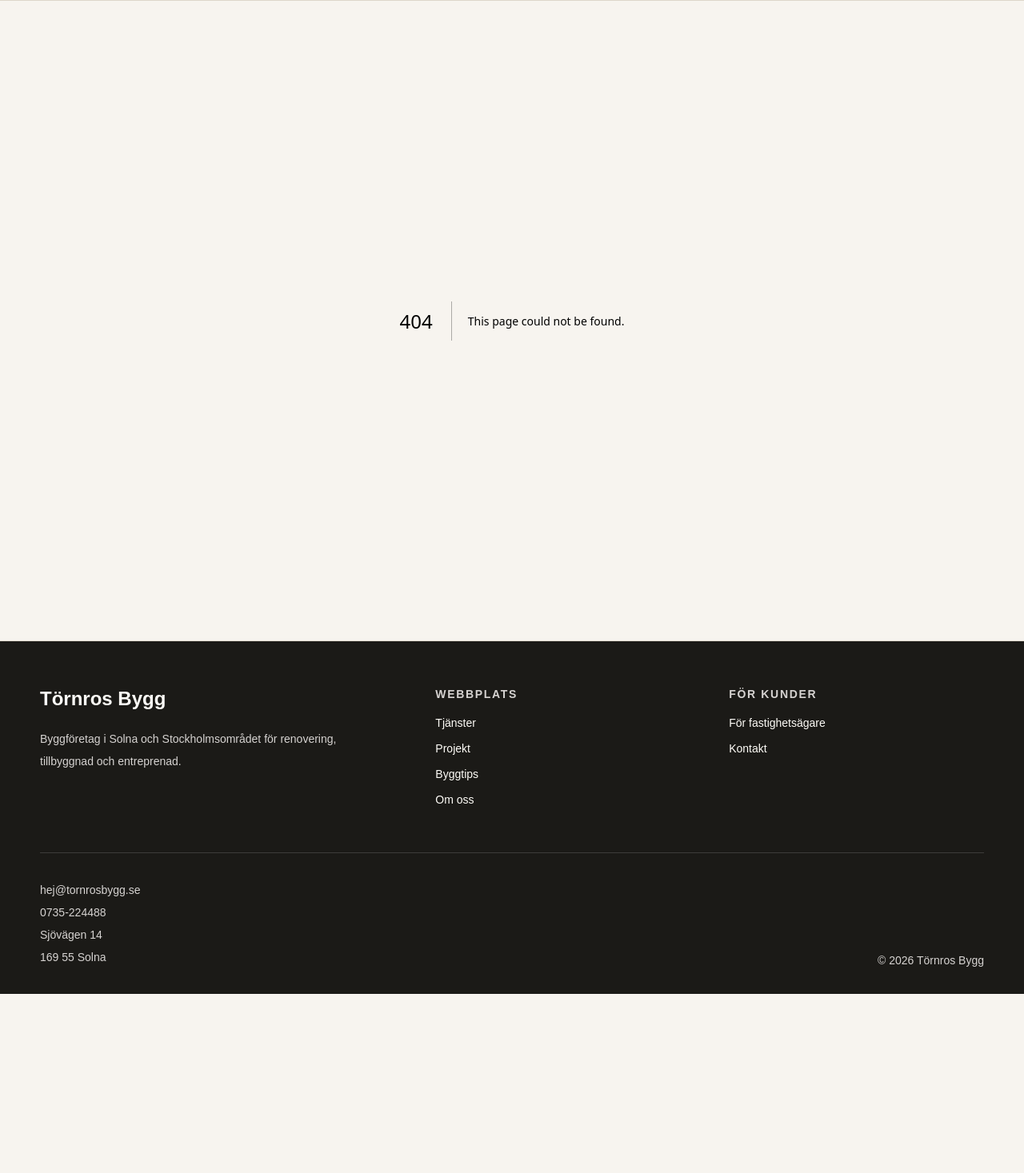
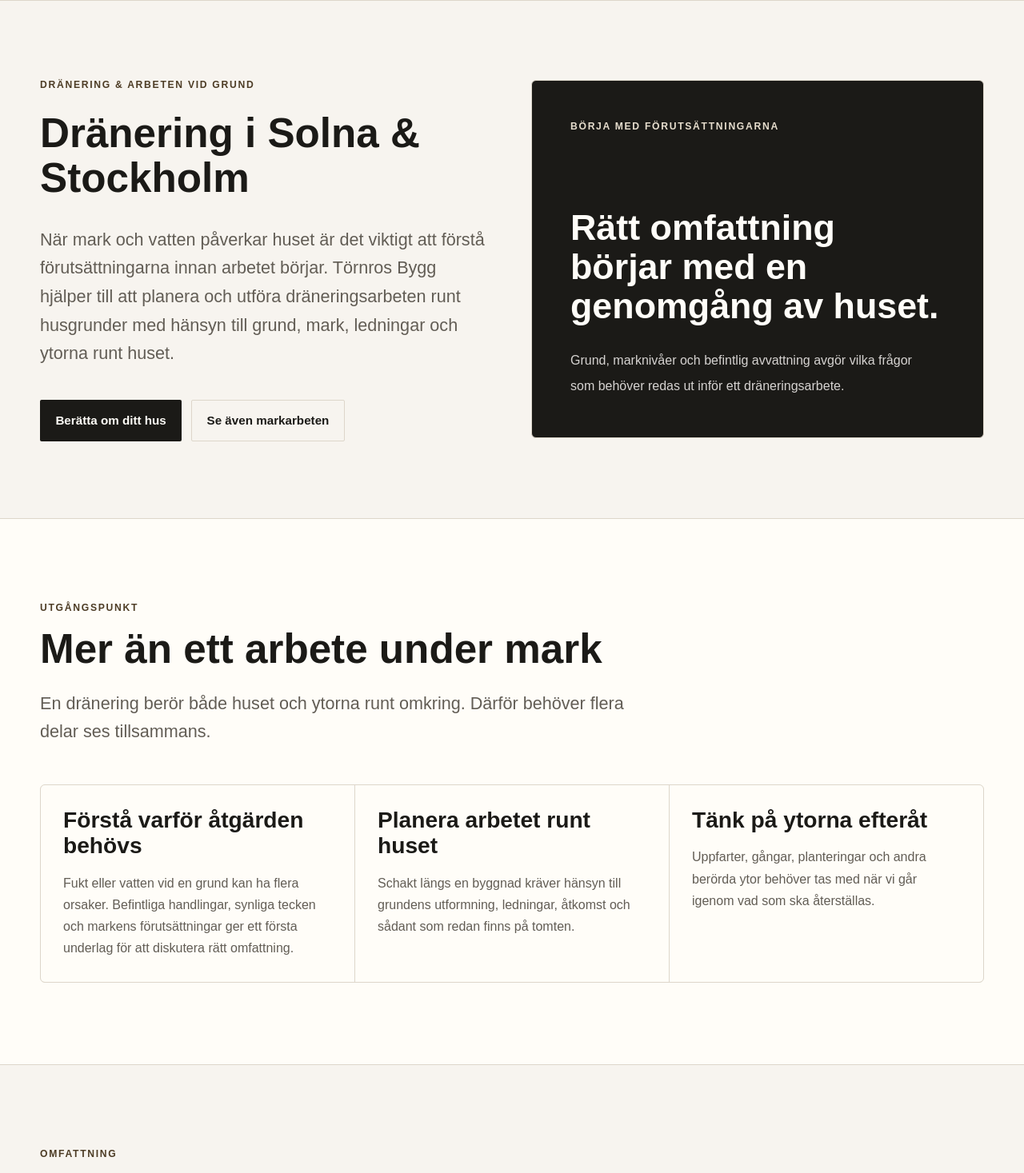
Before and after one commit to tornrosdaniel-cell/tornrosbygg-web, a Next.js app: page /tjanster/dranering in a window 1280 px wide. Before the commit this address had no page. Shown: the part 80-1547 px from the top of the page at 80% size. Before the commit the page ends 1323 px from the top, so only its background shows below. Built offline with nearby package versions, Linux system fonts and the light colour scheme.

Commit message:
Add dranering service page

```diff
--- /dev/null
+++ b/src/app/tjanster/dranering/page.tsx
@@ -0,0 +1,88 @@
+import type { Metadata } from "next";
+import Link from "next/link";
+
+export const metadata: Metadata = {
+  title: "Dränering i Solna & Stockholm | Törnros Bygg",
+  description:
+    "Dränering runt husgrunder i Solna och Stockholmsområdet. Läs om platsbesök, förutsättningar, arbetets omfattning och återställning.",
+  alternates: { canonical: "/tjanster/dranering/" },
+};
+
+const topics = [
+  {
+    title: "Förstå varför åtgärden behövs",
+    text: "Fukt eller vatten vid en grund kan ha flera orsaker. Befintliga handlingar, synliga tecken och markens förutsättningar ger ett första underlag för att diskutera rätt omfattning.",
+  },
+  {
+    title: "Planera arbetet runt huset",
+    text: "Schakt längs en byggnad kräver hänsyn till grundens utformning, ledningar, åtkomst och sådant som redan finns på tomten.",
+  },
+  {
+    title: "Tänk på ytorna efteråt",
+    text: "Uppfarter, gångar, planteringar och andra berörda ytor behöver tas med när vi går igenom vad som ska återställas.",
+  },
+];
+
+const scope = [
+  {
+    title: "Grundens utformning",
+    text: "Hur huset är byggt påverkar vilka delar som går att komma åt och hur arbetet vid grundmuren behöver planeras.",
+  },
+  {
+    title: "Befintlig avvattning",
+    text: "Vi går igenom vad som är känt om dränering, dagvatten och anslutningar innan en lösning och avgränsning bestäms.",
+  },
+  {
+    title: "Schakt och borttransport",
+    text: "Markmaterial, djup och utrymme för maskiner påverkar utförande, logistik och hur mycket material som behöver hanteras.",
+  },
+  {
+    title: "Återställning av tomten",
+    text: "Vi tydliggör vilka markytor och anläggningar som ingår i återställningen efter schaktarbetet.",
+  },
+];
+
+const steps = [
+  { number: "01", title: "Gå igenom situationen", text: "Du beskriver problemen och visar eventuella underlag om hus, grund och befintliga markarbeten." },
+  { number: "02", title: "Bedöm platsen", text: "Vi tittar på huset, marken, åtkomsten och vilka ytor som skulle påverkas." },
+  { number: "03", title: "Bestäm omfattningen", text: "Vi går igenom föreslagna arbeten, avgränsning och återställning innan arbetet påbörjas." },
+  { number: "04", title: "Utför och följ upp", text: "Arbetet genomförs enligt överenskommen omfattning och förändrade förutsättningar stäms av." },
+];
+
+const faqs = [
+  { question: "Vad kostar en dränering?", answer: "Priset påverkas av husets grund, hur mycket som behöver grävas, markförhållanden, åtkomst, befintliga ledningar och återställning. En offert behöver utgå från det aktuella huset och platsen." },
+  { question: "Hur vet jag om huset behöver dräneras?", answer: "Fukttecken bör undersökas innan en åtgärd bestäms eftersom orsakerna kan skilja sig åt. Vi kan gå igenom de synliga förutsättningarna och diskutera vilka underlag eller ytterligare undersökningar som behövs." },
+  { question: "Måste man gräva runt hela huset?", answer: "Det beror på problemet, grundens utformning och vilken åtgärd som behövs. Omfattningen avgörs efter att huset och tillgängliga underlag har gåtts igenom." },
+  { question: "Vad händer med uppfart och planteringar?", answer: "Ytor som ligger i vägen för schakt påverkas av arbetet. Vi går igenom i förväg vad som behöver tas bort och vad som ska återställas inom uppdraget." },
+];
+
+export default function DraneringPage() {
+  return (
+    <main>
+      <section className="container grid items-center gap-12 py-16 lg:grid-cols-2 lg:py-24">
+        <div>
+          <p className="eyebrow mb-6">Dränering & arbeten vid grund</p>
+          <h1 className="text-[clamp(2.2rem,4vw,4.25rem)] font-bold leading-[1.08]">Dränering i Solna & Stockholm</h1>
+          <p className="body-lg mt-8">När mark och vatten påverkar huset är det viktigt att förstå förutsättningarna innan arbetet börjar. Törnros Bygg hjälper till att planera och utföra dräneringsarbeten runt husgrunder med hänsyn till grund, mark, ledningar och ytorna runt huset.</p>
+          <div className="mt-10 flex flex-col gap-3 sm:flex-row"><Link href="/kontakt" className="button button-primary">Berätta om ditt hus</Link><Link href="/tjanster/markarbeten/" className="button button-secondary">Se även markarbeten</Link></div>
+        </div>
+        <aside className="flex min-h-[28rem] flex-col justify-between rounded-[var(--radius-md)] border border-[var(--color-border)] bg-[var(--color-ink)] p-8 text-[var(--color-surface)] md:p-12">
+          <p className="eyebrow !text-[var(--color-accent-soft)]">Börja med förutsättningarna</p>
+          <div><p className="text-[clamp(2rem,3.5vw,3.5rem)] font-bold leading-[1.1]">Rätt omfattning börjar med en genomgång av huset.</p><p className="mt-7 max-w-md leading-8 text-stone-300">Grund, marknivåer och befintlig avvattning avgör vilka frågor som behöver redas ut inför ett dräneringsarbete.</p></div>
+        </aside>
+      </section>
+
+      <section className="section border-y border-[var(--color-border)] bg-[var(--color-surface)]"><div className="container"><div className="max-w-3xl"><p className="eyebrow mb-4">Utgångspunkt</p><h2 className="heading-lg">Mer än ett arbete under mark</h2><p className="body-lg mt-6">En dränering berör både huset och ytorna runt omkring. Därför behöver flera delar ses tillsammans.</p></div><div className="mt-12 grid gap-px overflow-hidden rounded-[var(--radius-md)] border border-[var(--color-border)] bg-[var(--color-border)] md:grid-cols-3">{topics.map((item) => <article key={item.title} className="bg-[var(--color-surface)] p-7"><h3 className="heading-md">{item.title}</h3><p className="body-copy mt-4">{item.text}</p></article>)}</div></div></section>
+
+      <section className="section"><div className="container"><div className="max-w-3xl"><p className="eyebrow mb-4">Omfattning</p><h2 className="heading-lg">Vad påverkar upplägget?</h2><p className="body-lg mt-6">En offert blir relevant först när vi vet vad arbetet faktiskt behöver omfatta.</p></div><div className="mt-12 grid gap-px overflow-hidden rounded-[var(--radius-md)] border border-[var(--color-border)] bg-[var(--color-border)] md:grid-cols-2">{scope.map((item) => <article key={item.title} className="bg-[var(--color-surface)] p-7"><h3 className="heading-md">{item.title}</h3><p className="body-copy mt-4">{item.text}</p></article>)}</div></div></section>
+
+      <section className="section bg-[var(--color-ink)] text-[var(--color-surface)]"><div className="container"><div className="max-w-3xl"><p className="eyebrow mb-4 !text-[var(--color-accent-soft)]">Arbetsgång</p><h2 className="heading-lg">Från första genomgång till återställd mark</h2><p className="mt-6 max-w-2xl leading-8 text-stone-300">Vi planerar arbetet utifrån husets förutsättningar och det uppdrag vi kommer överens om.</p></div><div className="mt-12 grid gap-6 lg:grid-cols-4">{steps.map((item) => <article key={item.number} className="rounded-[var(--radius-md)] border border-white/15 bg-white/5 p-6"><p className="text-sm font-bold text-[var(--color-accent-soft)]">{item.number}</p><h3 className="mt-5 text-xl font-bold">{item.title}</h3><p className="mt-4 leading-7 text-stone-300">{item.text}</p></article>)}</div></div></section>
+
+      <section className="border-y border-[var(--color-border)] bg-[var(--color-surface)] py-16 md:py-20"><div className="container max-w-4xl"><p className="eyebrow mb-4">Solna & Stockholm</p><h2 className="heading-lg">Dränering med utgångspunkt i Solna</h2><p className="body-lg mt-6">Törnros Bygg utgår från Solna och arbetar med byggprojekt i Stockholmsområdet. Vid dränering tar vi hänsyn till huset, tomten och vilka ytor som behöver återställas.</p></div></section>
+
+      <section className="section"><div className="container"><div className="max-w-3xl"><p className="eyebrow mb-4">Frågor</p><h2 className="heading-lg">Vanliga frågor om dränering</h2></div><div className="mt-10 divide-y divide-[var(--color-border)] border-y border-[var(--color-border)]">{faqs.map((item) => <details key={item.question} className="group py-6"><summary className="flex items-center justify-between gap-6 text-left text-xl font-bold">{item.question}<span className="text-2xl text-[var(--color-accent-dark)] group-open:rotate-45">+</span></summary><p className="body-copy mt-4 max-w-3xl">{item.answer}</p></details>)}</div></div></section>
+
+      <section className="section pt-0"><div className="container"><div className="surface grid gap-8 p-8 md:p-12 lg:grid-cols-[1fr_auto] lg:items-center"><div><h2 className="heading-lg">Behöver du gå igenom husets dränering?</h2><p className="body-lg mt-5 max-w-2xl">Berätta vad du har märkt, hur huset är byggt och vilka underlag som finns. Då kan vi prata om vad som behöver undersökas och vilket nästa steg som är rimligt.</p></div><Link href="/kontakt" className="button button-primary">Berätta om ditt hus</Link></div></div></section>
+    </main>
+  );
+}
```
